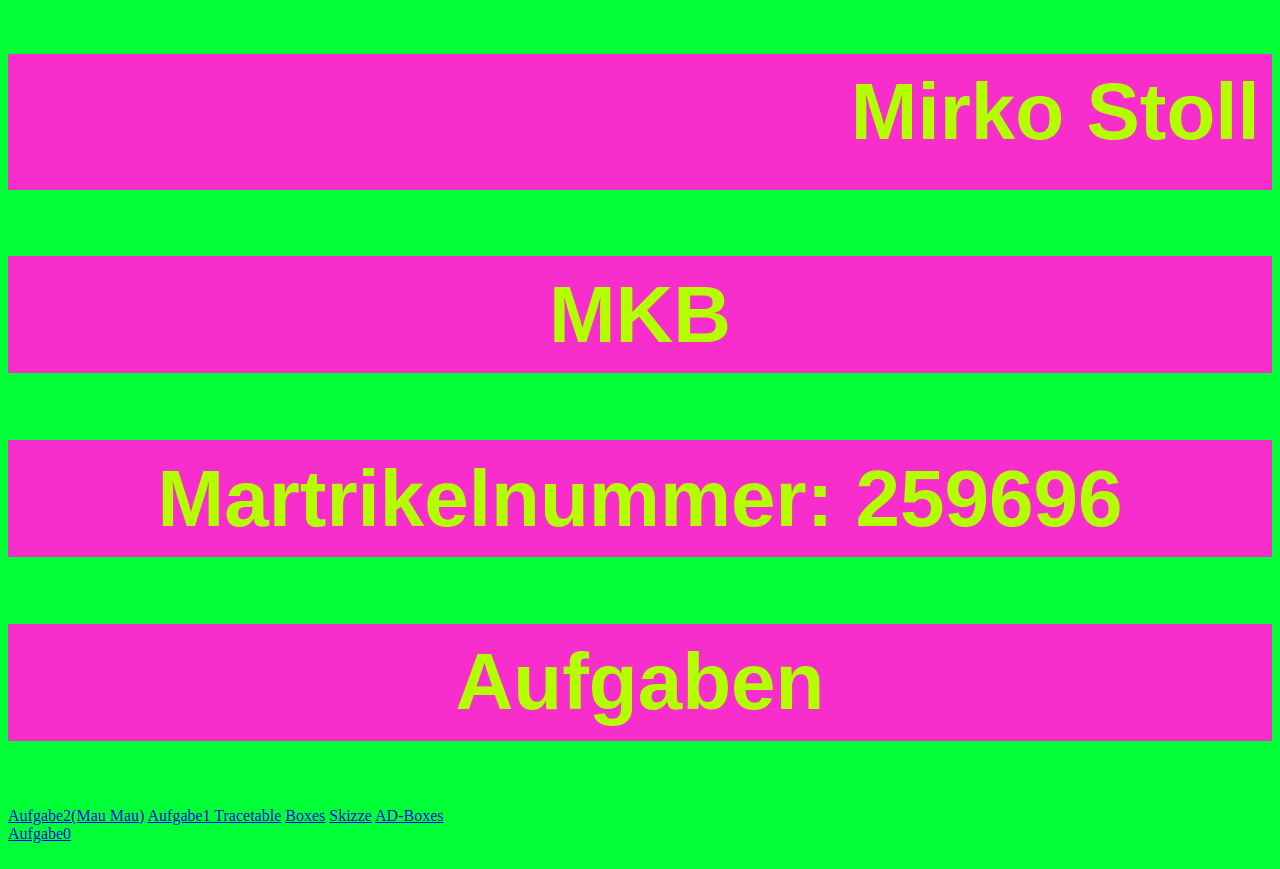
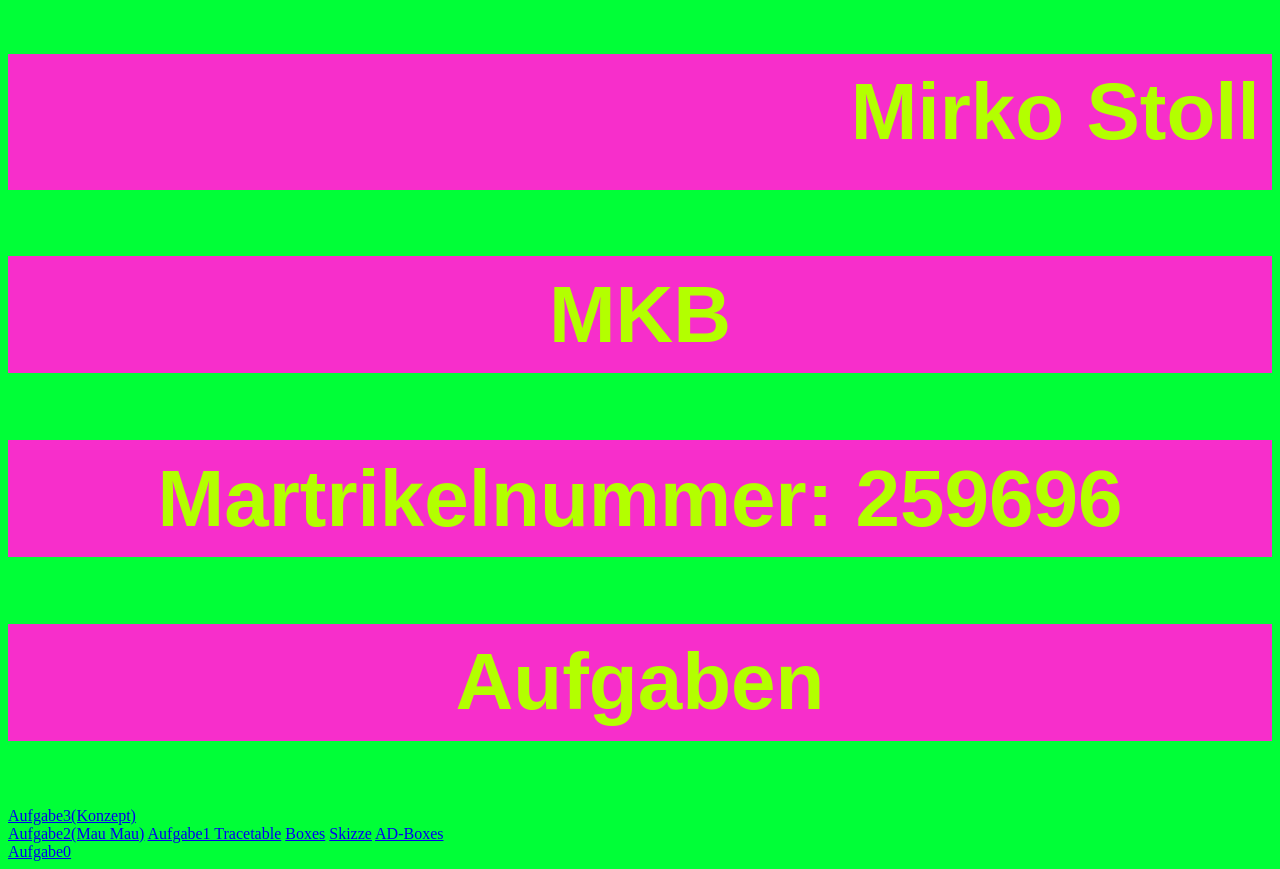
Before and after one commit to stollmir/stollmir.github.io, a plain HTML site: page index.html in a window 1280 px wide. Drawn offline with Linux system fonts and the light colour scheme.

Commit message:
konzept userpage

```diff
--- a/index.html
+++ b/index.html
@@ -27,6 +27,8 @@ Hiermit versichere ich, dass ich diesen Code selbst geschrieben habe. Er wurde n
         <h2>MKB</h2>
         <h2>Martrikelnummer: 259696</h2>
         <h2>Aufgaben</h2>
+        <a id="link" href="https://stollmir.github.io/jokainum/Aufgaben/Aufgabe3/KonzeptAufgabe3.jpg" target="_blank">Aufgabe3(Konzept)</a></br>
+
         <a id="link" href="https://stollmir.github.io/jokainum/Aufgaben/Aufgabe2/index.html" target="_blank">Aufgabe2(Mau Mau)</a>
         <a id="link" href="https://stollmir.github.io/jokainum/Aufgaben/Aufgabe1/TracetableCowsBoxes.pdf" target="_blank">Aufgabe1 Tracetable</a>
         <a id="link" href="https://stollmir.github.io/jokainum/Aufgaben/Aufgabe1/index.html" target="_blank">Boxes</a>
```
